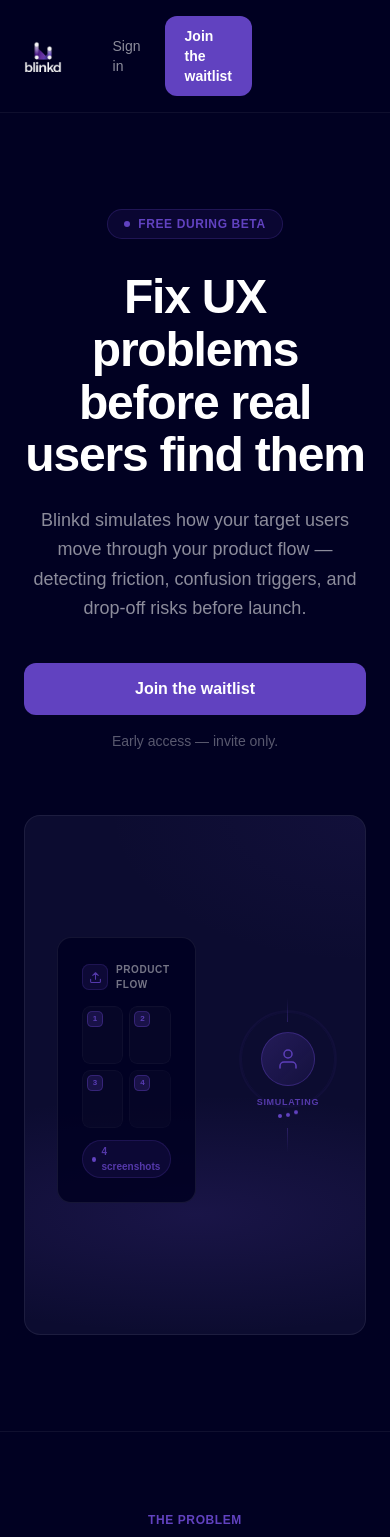
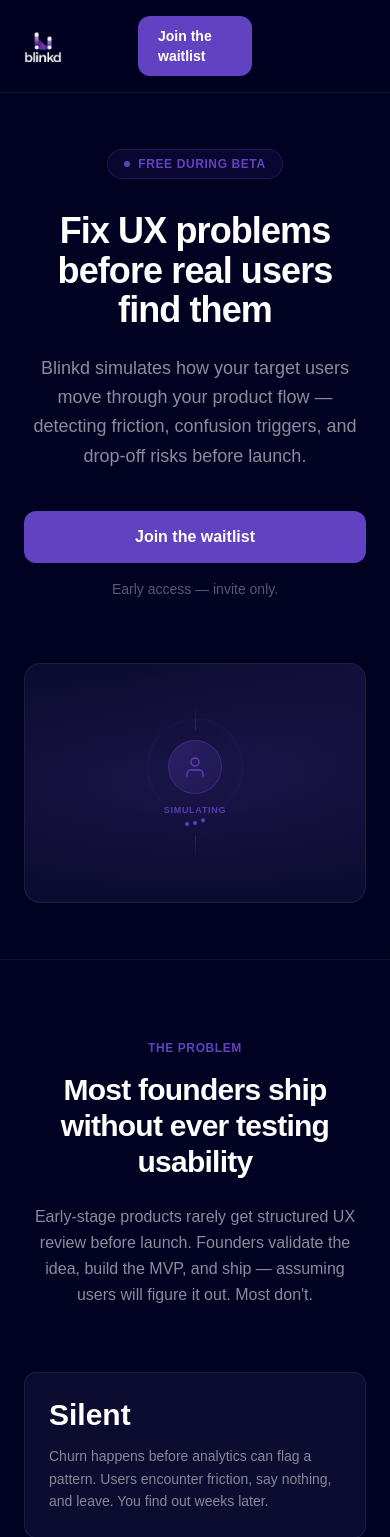
Before and after one commit to cmdloaf/blinkd-mvp, a Django app: page / in a window 390 px wide. Shown: the top 1537 px of the page. Run offline with Django 5.2, Linux system fonts and the light colour scheme; some libraries are stand-ins or nearby versions; some web fonts are replaced.

Commit message:
(fix) landing page mobile

```diff
--- a/uploads/templates/uploads/landing.html
+++ b/uploads/templates/uploads/landing.html
@@ -63,6 +63,15 @@
       font-size: 8px; font-weight: 700; color: rgba(97,66,192,0.90);
       line-height: 1; z-index: 1;
     }
+    @media (max-width: 639px) {
+      .hero-grid {
+        grid-template-columns: 1fr !important;
+        justify-items: center;
+      }
+      .hero-panel {
+        display: none !important;
+      }
+    }
   </style>
 </head>
 
@@ -87,7 +96,7 @@
             Dashboard
           </a>
         {% else %}
-          <a href="{% url 'login' %}" class="text-white/55 hover:text-white/90 text-sm font-medium px-3 py-1.5 rounded-lg hover:bg-white/[0.05] transition-colors duration-150">
+          <a href="{% url 'login' %}" class="hidden sm:inline text-white/55 hover:text-white/90 text-sm font-medium px-3 py-1.5 rounded-lg hover:bg-white/[0.05] transition-colors duration-150">
             Sign in
           </a>
           <a href="{% url 'waitlist' %}" class="bg-[#6142C0] hover:bg-[#4E198C] text-white text-sm font-semibold px-5 py-2.5 rounded-xl transition-colors duration-150">
@@ -99,7 +108,7 @@
   </nav>
 
   <!-- ── HERO ── -->
-  <section class="py-24 px-6">
+  <section class="py-14 sm:py-24 px-6">
     <div class="max-w-6xl mx-auto">
 
       <div class="max-w-3xl mx-auto text-center">
@@ -108,7 +117,7 @@
           <span class="text-[#6142C0] text-xs font-semibold uppercase tracking-wider">Free during beta</span>
         </div>
 
-        <h1 class="text-5xl sm:text-6xl font-bold tracking-tight leading-[1.1] text-white mb-6">
+        <h1 class="text-4xl sm:text-6xl font-bold tracking-tight leading-[1.1] text-white mb-6">
           Fix UX problems<br class="hidden sm:block"> before real users find them
         </h1>
 
@@ -131,17 +140,17 @@
       </div>
 
       <!-- Hero: Abstract product flow visualization -->
-      <div class="mt-16 rounded-2xl bg-[#0C0C30] border border-white/[0.07] overflow-hidden relative" style="height:520px;">
+      <div class="mt-16 rounded-2xl bg-[#0C0C30] border border-white/[0.07] overflow-hidden relative h-[240px] sm:h-[520px]">
         <!-- Background glow -->
         <div style="position:absolute;bottom:0;left:50%;transform:translateX(-50%);width:760px;height:240px;background:radial-gradient(ellipse,rgba(97,66,192,0.16) 0%,transparent 70%);pointer-events:none;"></div>
         <div style="position:absolute;top:0;right:0;width:280px;height:160px;background:radial-gradient(ellipse at top right,rgba(97,66,192,0.07) 0%,transparent 65%);pointer-events:none;"></div>
 
         <!-- Three-panel layout -->
         <div style="position:absolute;inset:0;display:flex;align-items:center;justify-content:center;padding:2.5rem 2rem;">
-          <div style="display:grid;grid-template-columns:1fr 120px 1fr;gap:2rem;align-items:center;width:100%;max-width:920px;">
+          <div class="hero-grid" style="display:grid;grid-template-columns:1fr 120px 1fr;gap:2rem;align-items:center;width:100%;max-width:920px;">
 
             <!-- Panel 1: Flow Input -->
-            <div class="float-card" style="background:rgba(1,1,34,0.85);border:1px solid rgba(255,255,255,0.08);border-radius:14px;padding:1.5rem;">
+            <div class="float-card hero-panel" style="background:rgba(1,1,34,0.85);border:1px solid rgba(255,255,255,0.08);border-radius:14px;padding:1.5rem;">
               <!-- Header -->
               <div style="display:flex;align-items:center;gap:8px;margin-bottom:14px;">
                 <div style="width:26px;height:26px;border-radius:7px;background:rgba(97,66,192,0.12);border:1px solid rgba(97,66,192,0.22);display:flex;align-items:center;justify-content:center;flex-shrink:0;">
@@ -205,7 +214,7 @@
             </div>
 
             <!-- Panel 2: Analysis Output -->
-            <div class="float-card" style="background:rgba(1,1,34,0.85);border:1px solid rgba(255,255,255,0.08);border-radius:14px;padding:1.5rem;animation-delay:0.5s;">
+            <div class="float-card hero-panel" style="background:rgba(1,1,34,0.85);border:1px solid rgba(255,255,255,0.08);border-radius:14px;padding:1.5rem;animation-delay:0.5s;">
               <!-- Goal badge -->
               <div style="margin-bottom:14px;">
                 <span style="display:inline-flex;align-items:center;gap:5px;background:rgba(34,197,94,0.08);border:1px solid rgba(34,197,94,0.22);border-radius:20px;padding:3px 9px;color:rgba(74,222,128,0.9);font-size:10px;font-weight:700;">
@@ -485,7 +494,7 @@
           <span class="text-[#6142C0] text-xs font-semibold uppercase tracking-wider">Free during beta</span>
         </div>
 
-        <h2 class="text-4xl sm:text-5xl font-bold tracking-tight text-white mb-5 leading-[1.1]">
+        <h2 class="text-3xl sm:text-5xl font-bold tracking-tight text-white mb-5 leading-[1.1]">
           Know your product works before your users do
         </h2>
 
```
